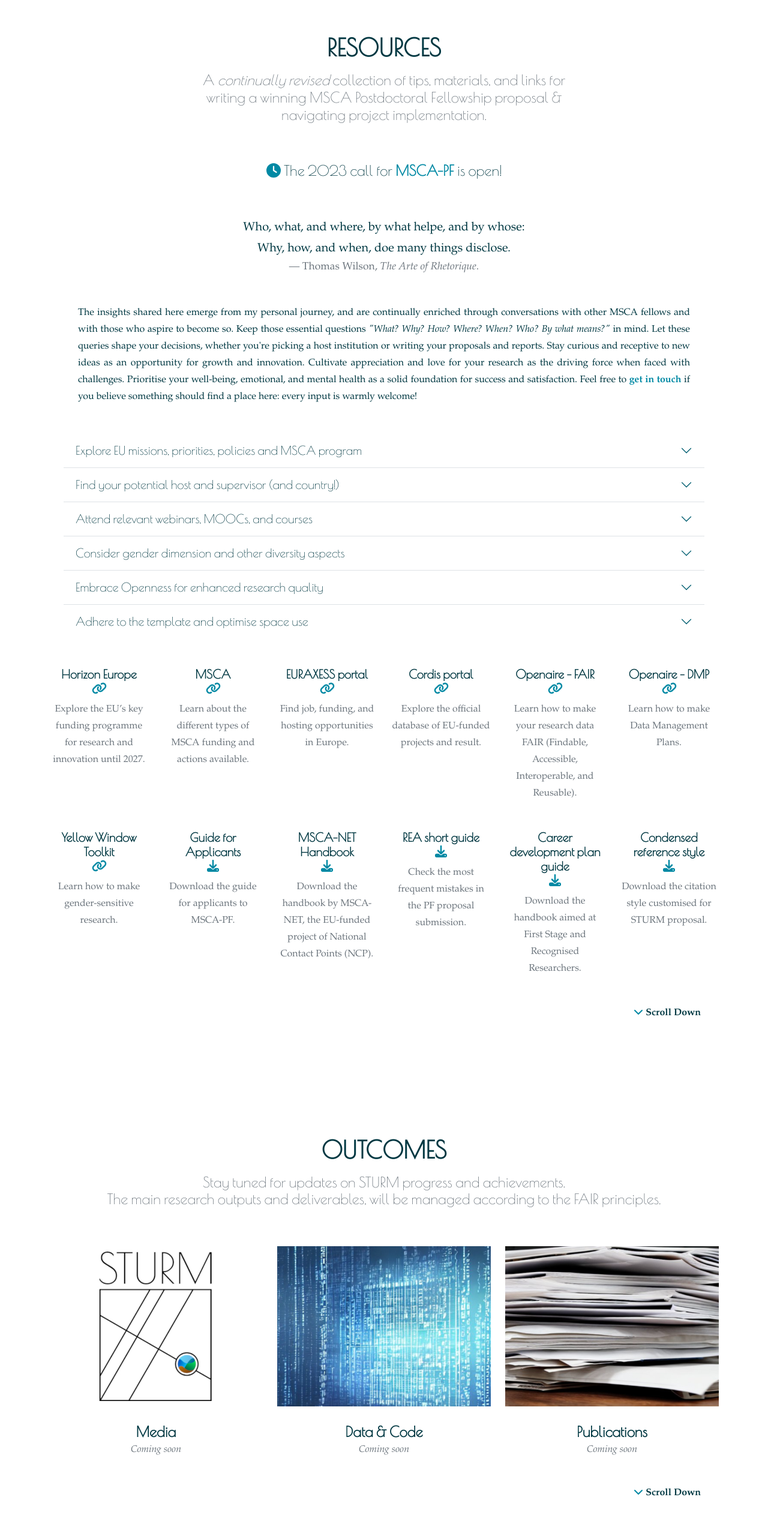
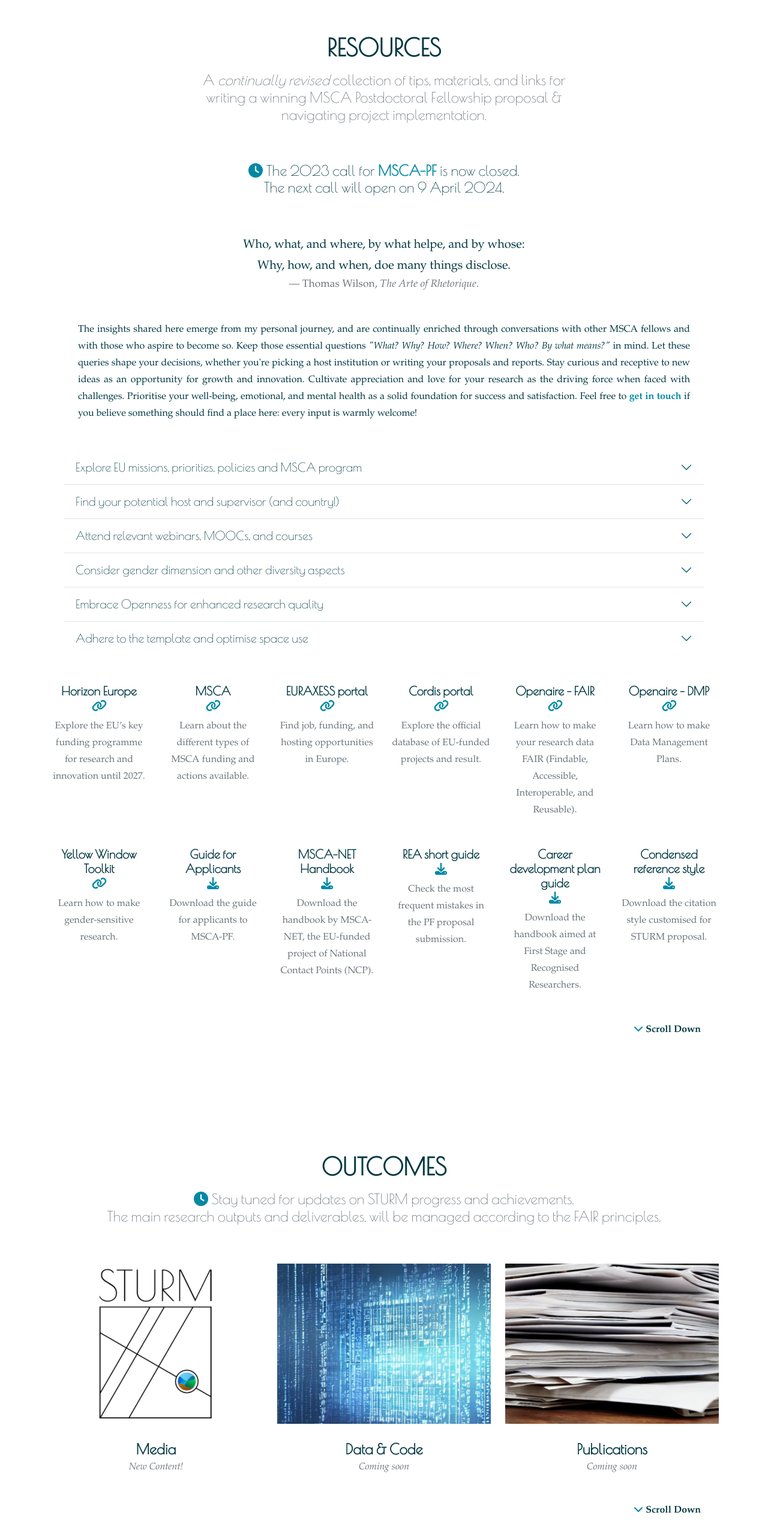
Before and after one commit to STURM-WEO/STURM-WEO.github.io, a plain HTML site: page index.html in a window 1280 px wide. Shown: the part 2891-5451 px from the top of the page at 60% size. Drawn offline with nearby package versions, Linux system fonts and the light colour scheme.

Commit message:
updated content - Uploaded deliverable

```diff
--- a/index.html
+++ b/index.html
@@ -196,7 +196,8 @@
                 </h3>
                 <h3 class="section-subheading"><i class="fas fa-clock text-primary"></i> The 2023 call for <a
                         href="https://marie-sklodowska-curie-actions.ec.europa.eu/actions/postdoctoral-fellowships"
-                        target="_blank" rel="noopener noreferrer">MSCA-PF</a> is open! </h3>
+                        target="_blank" rel="noopener noreferrer">MSCA-PF</a> is now closed. <br>
+                        The next call will open on 9 April 2024. </h3>
             </div>
 
             <blockquote class="blockquote text-center">
@@ -556,7 +557,7 @@
         <div class="container">
             <div class="text-center">
                 <h2 class="section-heading text-uppercase">Outcomes</h2>
-                <h3 class="section-subheading text-muted">Stay tuned for updates on STURM progress and achievements.
+                <h3 class="section-subheading text-muted"> <i class="fas fa-clock text-primary"></i> Stay tuned for updates on STURM progress and achievements.
                     <br>
                     The main research outputs and deliverables, will be managed according to the FAIR principles.
                 </h3>
@@ -573,7 +574,7 @@
                         </a>
                         <div class="portfolio-caption">
                             <div class="portfolio-caption-heading">Media</div>
-                            <div class="portfolio-caption-subheading text-muted">Coming soon</div>
+                            <div class="portfolio-caption-subheading text-muted">New Content!</div>
                         </div>
                     </div>
                 </div>
@@ -772,11 +773,15 @@
                             <div class="modal-body">
                                 <!-- Project details-->
                                 <h2 class="text-uppercase">Media</h2>
-                                <p class="item-intro text-muted">Coming soon</p>
+                                <p class="item-intro text-muted">New content!</p>
                                 <!-- <img class="img-fluid d-block mx-auto" src="assets/img/portfolio/1.jpg" alt="..." /> -->
                                 <p> Output from dissemination and communication activities will
                                     be available in free repositories and social channels.
                                 </p>
+                                <a
+                                href="https://STURM-WEO.github.io/assets/other/D3a_Visual_identity__Press_kit__Online_Presence.pdf"
+                                target="_blank" rel="noopener noreferrer"> <i class="fa fa-download"
+                                    aria-hidden="true"></i>Visual identity, Press kit, Online Presence</a>
                             </div>
                         </div>
                     </div>
```
